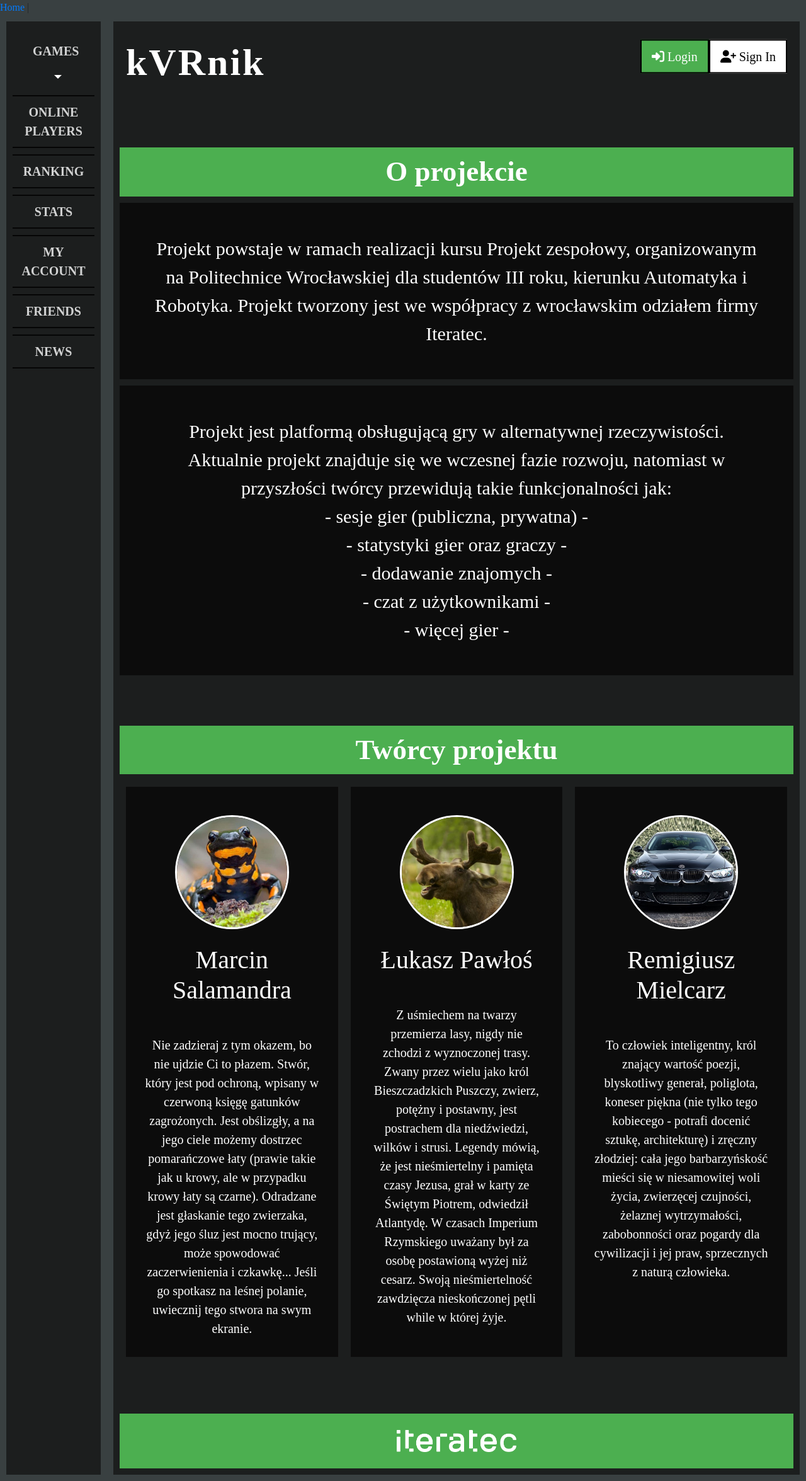
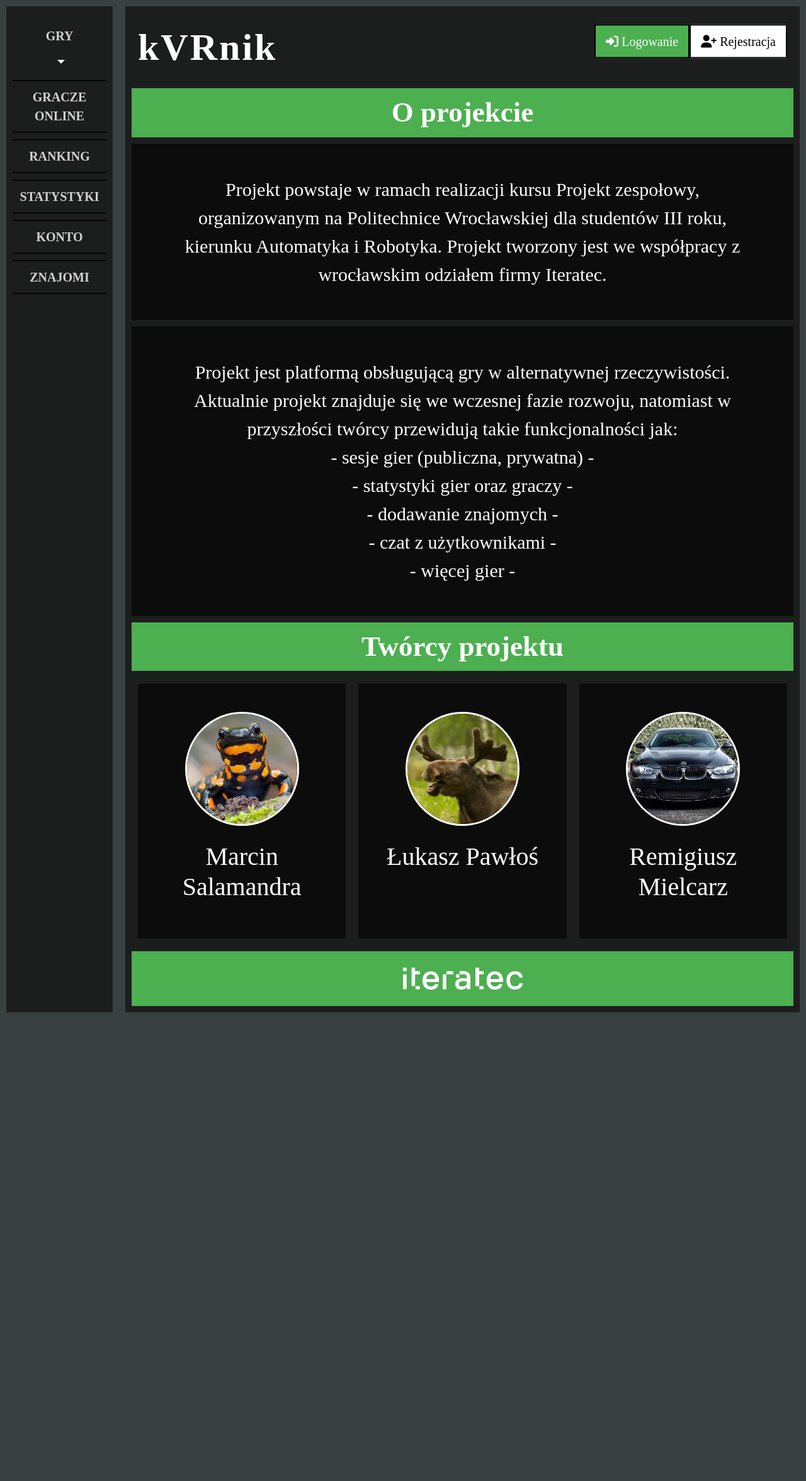
Before and after one commit to artProjects2019/ProjectAR, a Vue app in the folder frontend/: page / in a window 1280 px wide. Shown: the whole page at 63% size. After the commit the page ends 1617 px from the top, so only its background shows below. Built offline with nearby package versions, Linux system fonts and the light colour scheme.

Commit message:
Changing forms colors and renaming menu

```diff
--- a/frontend/public/style.css
+++ b/frontend/public/style.css
@@ -17,7 +17,7 @@ body {
 #menu{
     background: #1c1e1e;
     min-height: 100px;
-    width: 150px;
+    width: 170px;
     color: white;
 }
 
@@ -150,6 +150,7 @@ body {
 .dropdown-toggle {
     white-space: normal;
     font-family: "Microsoft YaHei UI Light", serif;
+    width: 125px;
 }
 
 .dropdown-item {
@@ -195,3 +196,58 @@ body {
     opacity: 0.8;
     text-align: center;
 }
+
+.btn-primary {
+    background-color: #4CAF50;
+    border-color: #4CAF50;
+}
+
+.btn-primary:hover {
+    background-color: #106900;
+    border-color: #106900;
+}
+
+a:hover {
+    color: #106900;
+}
+
+a {
+    color: #35c71c;
+}
+
+*:before {
+    background-color: #4CAF50;
+}
+
+label {
+    display: block;
+    margin-top: 10px;
+}
+.card-container.card {
+    max-width: 350px !important;
+    padding: 40px 40px;
+}
+.card {
+    background-color: #f7f7f7;
+    padding: 20px 25px 30px;
+    margin: 0 auto 25px;
+    margin-top: 50px;
+    -moz-border-radius: 2px;
+    -webkit-border-radius: 2px;
+    border-radius: 2px;
+    -moz-box-shadow: 0px 2px 2px rgba(0, 0, 0, 0.3);
+    -webkit-box-shadow: 0px 2px 2px rgba(0, 0, 0, 0.3);
+    box-shadow: 0px 2px 2px rgba(0, 0, 0, 0.3);
+}
+.profile-img-card {
+    width: 96px;
+    height: 96px;
+    margin: 0 auto 10px;
+    display: block;
+    -moz-border-radius: 50%;
+    -webkit-border-radius: 50%;
+    border-radius: 50%;
+}
+.error-feedback {
+    color: red;
+}
--- a/frontend/src/App.vue
+++ b/frontend/src/App.vue
@@ -1,6 +1,5 @@
 <template>
   <div id="app">
-      <router-link to="/">Home</router-link> |
       <router-view />
     </div>
 </template>
--- a/frontend/src/components/Home.vue
+++ b/frontend/src/components/Home.vue
@@ -6,7 +6,7 @@
         <div class="dropdown">
           <button class="btn btn-secondary dropdown-toggle" type="button" id="dropdownMenuButton" data-toggle="dropdown" aria-haspopup="true" aria-expanded="false">
             <div id="text">
-              GAMES
+              GRY
             </div>
 
           </button>
@@ -25,7 +25,7 @@
         <router-link
             style ="text-decoration: none; color: white;"
             to="./players">
-          ONLINE PLAYERS
+          GRACZE ONLINE
         </router-link>
       </div>
 
@@ -41,7 +41,7 @@
         <router-link
             style ="text-decoration: none; color: white;"
             to="./stats">
-          STATS
+          STATYSTYKI
         </router-link>
       </div>
 
@@ -49,7 +49,7 @@
         <router-link
             style ="text-decoration: none; color: white;"
             to="./account">
-          MY ACCOUNT
+          KONTO
         </router-link>
       </div>
 
@@ -57,15 +57,7 @@
         <router-link
             style ="text-decoration: none; color: white;"
             to="./friends">
-          FRIENDS
-        </router-link>
-      </div>
-
-      <div class="option">
-        <router-link
-            style ="text-decoration: none; color: white;"
-            to="./news">
-          NEWS
+          ZNAJOMI
         </router-link>
       </div>
 
@@ -79,18 +71,16 @@
 
         <div id="topR">
           <button id="login" @click="$router.push('./login')">
-            <font-awesome-icon icon="sign-in-alt" /> Login
+            <font-awesome-icon icon="sign-in-alt" /> Logowanie
           </button>
 
           <button id="signin" @click="$router.push('./register')">
-            <font-awesome-icon icon="user-plus" /> Sign In
+            <font-awesome-icon icon="user-plus" /> Rejestracja
           </button>
 
         </div>
 
       </div>
-
-      <div class="brake"></div>
 
       <div class="bar">
         O projekcie
@@ -112,8 +102,6 @@
         - więcej gier -<br>
       </div>
 
-      <div class="brake"></div>
-
       <div class="bar">
         Twórcy projektu
       </div>
@@ -125,13 +113,6 @@
 
           <h1>Marcin Salamandra</h1>
           <br>
-          <div class="personText">
-          Nie zadzieraj z tym okazem, bo nie ujdzie Ci to płazem.
-          Stwór, który jest pod ochroną, wpisany w czerwoną księgę gatunków zagrożonych. Jest obślizgły, a na jego
-          ciele możemy dostrzec pomarańczowe łaty (prawie takie jak u krowy, ale w przypadku krowy łaty są czarne).
-          Odradzane jest głaskanie tego zwierzaka, gdyż jego śluz jest mocno trujący, może spowodować zaczerwienienia i
-          czkawkę... Jeśli go spotkasz na leśnej polanie, uwiecznij tego stwora na swym ekranie.
-          </div>
         </div>
 
         <div class="person">
@@ -140,13 +121,6 @@
           </div>
           <h1>Łukasz Pawłoś</h1>
           <br>
-          <div class="personText">
-          Z uśmiechem na twarzy przemierza lasy, nigdy nie zchodzi z wyznoczonej trasy. Zwany przez  wielu jako król
-          Bieszczadzkich Puszczy, zwierz, potężny i postawny, jest postrachem dla niedźwiedzi, wilków i strusi.
-          Legendy mówią, że jest nieśmiertelny i pamięta czasy Jezusa, grał w karty ze Świętym Piotrem, odwiedził
-          Atlantydę. W czasach Imperium Rzymskiego uważany był za osobę postawioną wyżej niż cesarz.
-          Swoją nieśmiertelność zawdzięcza nieskończonej pętli while w której żyje.
-          </div>
 
         </div>
 
@@ -156,17 +130,8 @@
           </div>
           <h1>Remigiusz Mielcarz</h1>
           <br>
-          <div class="personText">
-            To człowiek inteligentny, król znający wartość poezji, blyskotliwy generał, poliglota, koneser piękna
-            (nie tylko tego kobiecego - potrafi docenić sztukę, architekturę) i zręczny złodziej: cała jego
-            barbarzyńskość mieści się w niesamowitej woli życia, zwierzęcej czujności, żelaznej wytrzymałości,
-            zabobonności oraz pogardy dla cywilizacji i jej praw, sprzecznych z naturą człowieka.
-
-          </div>
         </div>
       </div>
-
-      <div class="brake"></div>
 
       <div class="bar">
         <a href="https://www.iteratec.com/pl/">
--- a/frontend/src/components/Login.vue
+++ b/frontend/src/components/Login.vue
@@ -1,4 +1,5 @@
 <template>
+  <link rel="stylesheet" href="style.css"/>
   <div class="col-md-12">
     <div class="card card-container">
       <img
@@ -61,39 +62,3 @@ export default {
   },
 };
 </script>
-
-<style scoped>
-label {
-  display: block;
-  margin-top: 10px;
-}
-.card-container.card {
-  max-width: 350px !important;
-  padding: 40px 40px;
-}
-.card {
-  background-color: #f7f7f7;
-  padding: 20px 25px 30px;
-  margin: 0 auto 25px;
-  margin-top: 50px;
-  -moz-border-radius: 2px;
-  -webkit-border-radius: 2px;
-  border-radius: 2px;
-  -moz-box-shadow: 0px 2px 2px rgba(0, 0, 0, 0.3);
-  -webkit-box-shadow: 0px 2px 2px rgba(0, 0, 0, 0.3);
-  box-shadow: 0px 2px 2px rgba(0, 0, 0, 0.3);
-}
-.profile-img-card {
-  width: 96px;
-  height: 96px;
-  margin: 0 auto 10px;
-  display: block;
-  -moz-border-radius: 50%;
-  -webkit-border-radius: 50%;
-  border-radius: 50%;
-}
-.error-feedback {
-  color: red;
-}
-
-</style>
--- a/frontend/src/components/News.vue
+++ /dev/null
@@ -1,13 +0,0 @@
-<template>
-  <div></div>
-</template>
-
-<script>
-export default {
-  name: "News-vue"
-}
-</script>
-
-<style scoped>
-
-</style>
--- a/frontend/src/components/Register.vue
+++ b/frontend/src/components/Register.vue
@@ -1,4 +1,5 @@
 <template>
+  <link rel="stylesheet" href="style.css"/>
   <div class="col-md-12">
     <div class="card card-container">
       <img
@@ -9,17 +10,17 @@
       <Form @submit="handleRegister" :validation-schema="schema">
         <div v-if="!successful">
           <div class="form-group">
-            <label>Username</label>
+            <label>Nazwa użytkownika</label>
             <Field name="username" type="text" class="form-control" />
             <ErrorMessage name="username" class="error-feedback" />
           </div>
           <div class="form-group">
-            <label>Email</label>
+            <label>Adres email</label>
             <Field name="email" type="email" class="form-control" />
             <ErrorMessage name="email" class="error-feedback" />
           </div>
           <div class="form-group">
-            <label>Password</label>
+            <label>Hasło</label>
             <Field name="password" type="password" class="form-control" />
             <ErrorMessage name="password" class="error-feedback" />
           </div>
@@ -29,7 +30,7 @@
                   v-show="loading"
                   class="spinner-border spinner-border-sm"
               ></span>
-              Sign Up
+              Zarejestruj
             </button>
           </div>
         </div>
@@ -41,14 +42,9 @@
       >
         {{ message }}
       </div>
-
-<!--      <div-->
-<!--        v-if="message"-->
-<!--      >-->
         <router-link to="./">
-          <font-awesome-icon icon="home" /> Home Page
+          <font-awesome-icon icon="home" /> Powrót
         </router-link>
-<!--      </div>-->
     </div>
   </div>
 </template>
@@ -129,37 +125,3 @@ export default {
   },
 };
 </script>
-<style scoped>
-label {
-  display: block;
-  margin-top: 10px;
-}
-.card-container.card {
-  max-width: 350px !important;
-  padding: 40px 40px;
-}
-.card {
-  background-color: #f7f7f7;
-  padding: 20px 25px 30px;
-  margin: 0 auto 25px;
-  margin-top: 50px;
-  -moz-border-radius: 2px;
-  -webkit-border-radius: 2px;
-  border-radius: 2px;
-  -moz-box-shadow: 0px 2px 2px rgba(0, 0, 0, 0.3);
-  -webkit-box-shadow: 0px 2px 2px rgba(0, 0, 0, 0.3);
-  box-shadow: 0px 2px 2px rgba(0, 0, 0, 0.3);
-}
-.profile-img-card {
-  width: 96px;
-  height: 96px;
-  margin: 0 auto 10px;
-  display: block;
-  -moz-border-radius: 50%;
-  -webkit-border-radius: 50%;
-  border-radius: 50%;
-}
-.error-feedback {
-  color: red;
-}
-</style>
--- a/frontend/src/router.js
+++ b/frontend/src/router.js
@@ -5,7 +5,6 @@ import Register from "./components/Register.vue";
 import TicTacToe from "./components/TicTacToe";
 import Account from "@/components/Account";
 import Friends from "@/components/Friends";
-import News from "@/components/News";
 import Players from "@/components/Players";
 import Stats from "@/components/Stats";
 import Ranking from "@/components/Ranking";
@@ -36,10 +35,6 @@ const routes = [
         component: Friends,
     },
     {
-        path: "/news",
-        component: News,
-    },
-    {
         path: "/players",
         component: Players,
     },
```
Also changed, not shown: 2 other files (tests, documents, lock files or other folders).
